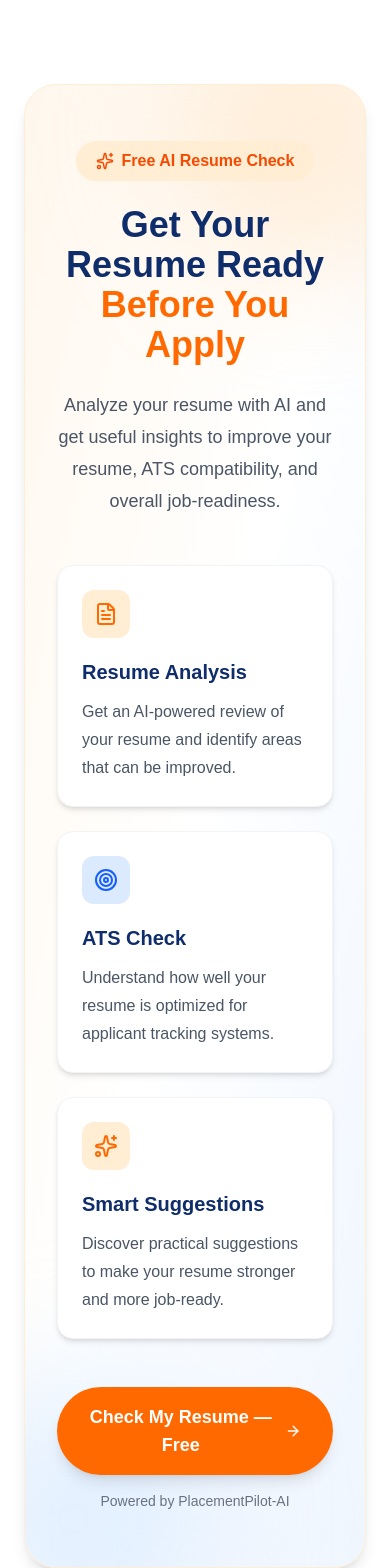
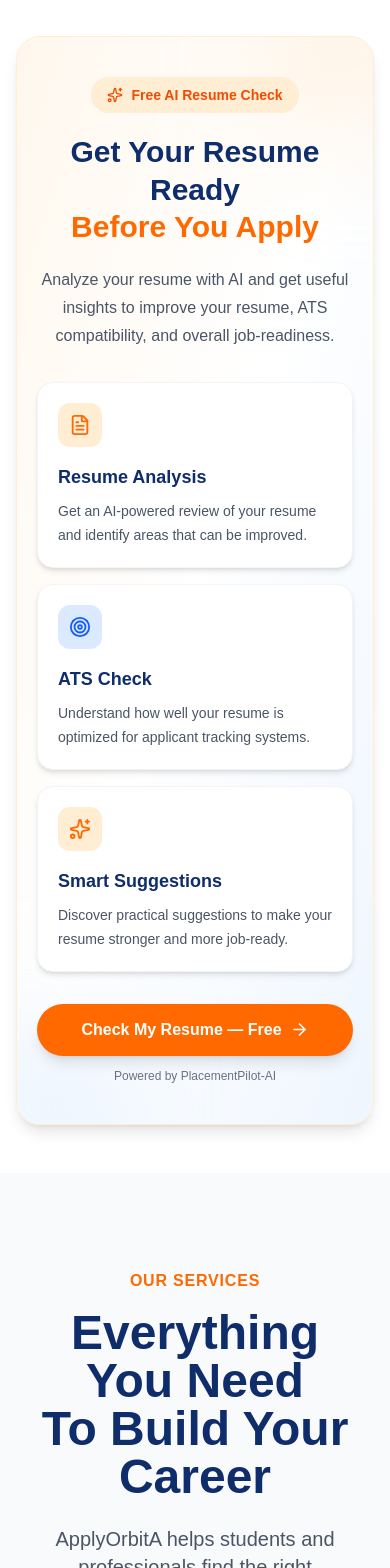
Before and after one commit to Jiya-builds/ApplyOrbita-job-portal, a Next.js app: page / in a window 390 px wide. Shown: the part 1920-3488 px from the top of the page. Built offline with nearby package versions, Linux system fonts and the light colour scheme.

Commit message:
Improve AI Resume Check mobile UI

```diff
--- a/app/page.tsx
+++ b/app/page.tsx
@@ -8,8 +8,6 @@ import CTA from "@/components/CTA";
 import Footer from "@/components/Footer";
 import FAQ from "@/components/FAQ";
 import AIResumeCheck from "@/components/AIResumeCheck";
-
-
 export default function Home() {
   return (
     <main>
--- a/components/AIResumeCheck.tsx
+++ b/components/AIResumeCheck.tsx
@@ -3,76 +3,83 @@ import { FileText, Target, Sparkles, ArrowRight } from "lucide-react";
 
 export default function AIResumeCheck() {
   return (
-    <section className="py-24 bg-white">
-      <div className="max-w-[1280px] mx-auto px-6">
-        <div className="relative overflow-hidden rounded-[32px] bg-gradient-to-br from-orange-50 via-white to-blue-50 border border-orange-100 shadow-lg">
+    <section className="py-12 sm:py-16 md:py-24 bg-white">
+      <div className="max-w-[1280px] mx-auto px-4 sm:px-6">
+        <div className="relative overflow-hidden rounded-[24px] sm:rounded-[32px] bg-gradient-to-br from-orange-50 via-white to-blue-50 border border-orange-100 shadow-lg">
 
-          <div className="absolute -top-24 -right-24 w-72 h-72 bg-orange-200/40 rounded-full blur-3xl" />
-          <div className="absolute -bottom-24 -left-24 w-72 h-72 bg-blue-200/40 rounded-full blur-3xl" />
+          <div className="absolute -top-16 -right-16 sm:-top-24 sm:-right-24 w-40 h-40 sm:w-72 sm:h-72 bg-orange-200/40 rounded-full blur-3xl" />
 
-          <div className="relative px-8 py-14 md:px-16 md:py-16">
+          <div className="absolute -bottom-16 -left-16 sm:-bottom-24 sm:-left-24 w-40 h-40 sm:w-72 sm:h-72 bg-blue-200/40 rounded-full blur-3xl" />
 
+          <div className="relative px-5 py-10 sm:px-8 sm:py-14 md:px-16 md:py-16">
+
+            {/* Heading */}
             <div className="text-center max-w-3xl mx-auto">
-              <span className="inline-flex items-center gap-2 bg-orange-100 text-orange-600 px-5 py-2 rounded-full font-semibold">
-                <Sparkles size={18} />
+
+              <span className="inline-flex items-center gap-2 bg-orange-100 text-orange-600 px-4 sm:px-5 py-2 rounded-full font-semibold text-sm sm:text-base">
+                <Sparkles size={16} className="sm:w-[18px] sm:h-[18px]" />
                 Free AI Resume Check
               </span>
 
-              <h2 className="mt-6 text-4xl md:text-5xl font-bold text-[#0F2D6B]">
+              <h2 className="mt-5 sm:mt-6 text-3xl sm:text-4xl md:text-5xl font-bold leading-tight text-[#0F2D6B]">
                 Get Your Resume Ready
                 <br />
-                <span className="text-orange-500">Before You Apply</span>
+                <span className="text-orange-500">
+                  Before You Apply
+                </span>
               </h2>
 
-              <p className="mt-6 text-lg md:text-xl text-gray-600 leading-8">
+              <p className="mt-5 sm:mt-6 text-base sm:text-lg md:text-xl text-gray-600 leading-7 sm:leading-8 max-w-2xl mx-auto">
                 Analyze your resume with AI and get useful insights to
                 improve your resume, ATS compatibility, and overall
                 job-readiness.
               </p>
+
             </div>
 
-            <div className="grid md:grid-cols-3 gap-6 mt-12 max-w-5xl mx-auto">
+            {/* Features */}
+            <div className="grid grid-cols-1 md:grid-cols-3 gap-4 sm:gap-6 mt-8 sm:mt-12 max-w-5xl mx-auto">
 
-              <div className="bg-white rounded-2xl p-6 shadow-md border border-gray-100">
-                <div className="w-12 h-12 rounded-xl bg-orange-100 text-orange-500 flex items-center justify-center">
-                  <FileText size={24} />
+              <div className="bg-white rounded-2xl p-5 sm:p-6 shadow-md border border-gray-100">
+                <div className="w-11 h-11 sm:w-12 sm:h-12 rounded-xl bg-orange-100 text-orange-500 flex items-center justify-center">
+                  <FileText size={22} />
                 </div>
 
-                <h3 className="mt-5 text-xl font-bold text-[#0F2D6B]">
+                <h3 className="mt-4 sm:mt-5 text-lg sm:text-xl font-bold text-[#0F2D6B]">
                   Resume Analysis
                 </h3>
 
-                <p className="mt-3 text-gray-600 leading-7">
+                <p className="mt-2 sm:mt-3 text-sm sm:text-base text-gray-600 leading-6 sm:leading-7">
                   Get an AI-powered review of your resume and identify areas
                   that can be improved.
                 </p>
               </div>
 
-              <div className="bg-white rounded-2xl p-6 shadow-md border border-gray-100">
-                <div className="w-12 h-12 rounded-xl bg-blue-100 text-blue-600 flex items-center justify-center">
-                  <Target size={24} />
+              <div className="bg-white rounded-2xl p-5 sm:p-6 shadow-md border border-gray-100">
+                <div className="w-11 h-11 sm:w-12 sm:h-12 rounded-xl bg-blue-100 text-blue-600 flex items-center justify-center">
+                  <Target size={22} />
                 </div>
 
-                <h3 className="mt-5 text-xl font-bold text-[#0F2D6B]">
+                <h3 className="mt-4 sm:mt-5 text-lg sm:text-xl font-bold text-[#0F2D6B]">
                   ATS Check
                 </h3>
 
-                <p className="mt-3 text-gray-600 leading-7">
+                <p className="mt-2 sm:mt-3 text-sm sm:text-base text-gray-600 leading-6 sm:leading-7">
                   Understand how well your resume is optimized for
                   applicant tracking systems.
                 </p>
               </div>
 
-              <div className="bg-white rounded-2xl p-6 shadow-md border border-gray-100">
-                <div className="w-12 h-12 rounded-xl bg-orange-100 text-orange-500 flex items-center justify-center">
-                  <Sparkles size={24} />
+              <div className="bg-white rounded-2xl p-5 sm:p-6 shadow-md border border-gray-100">
+                <div className="w-11 h-11 sm:w-12 sm:h-12 rounded-xl bg-orange-100 text-orange-500 flex items-center justify-center">
+                  <Sparkles size={22} />
                 </div>
 
-                <h3 className="mt-5 text-xl font-bold text-[#0F2D6B]">
+                <h3 className="mt-4 sm:mt-5 text-lg sm:text-xl font-bold text-[#0F2D6B]">
                   Smart Suggestions
                 </h3>
 
-                <p className="mt-3 text-gray-600 leading-7">
+                <p className="mt-2 sm:mt-3 text-sm sm:text-base text-gray-600 leading-6 sm:leading-7">
                   Discover practical suggestions to make your resume
                   stronger and more job-ready.
                 </p>
@@ -80,20 +87,23 @@ export default function AIResumeCheck() {
 
             </div>
 
-            <div className="mt-12 text-center">
+            {/* CTA */}
+            <div className="mt-8 sm:mt-12 text-center">
+
               <Link
                 href="https://placement-pilot-ai-dbx5.vercel.app/"
                 target="_blank"
                 rel="noopener noreferrer"
-                className="inline-flex items-center gap-3 bg-orange-500 hover:bg-orange-600 text-white px-8 py-4 rounded-full font-semibold text-lg shadow-lg hover:shadow-xl hover:scale-105 transition-all duration-300"
+                className="w-full sm:w-auto inline-flex items-center justify-center gap-2 sm:gap-3 bg-orange-500 hover:bg-orange-600 text-white px-6 sm:px-8 py-3.5 sm:py-4 rounded-full font-semibold text-base sm:text-lg shadow-lg hover:shadow-xl sm:hover:scale-105 transition-all duration-300"
               >
                 Check My Resume — Free
-                <ArrowRight size={20} />
+                <ArrowRight size={19} />
               </Link>
 
-              <p className="mt-4 text-sm text-gray-500">
+              <p className="mt-3 sm:mt-4 text-xs sm:text-sm text-gray-500">
                 Powered by PlacementPilot-AI
               </p>
+
             </div>
 
           </div>
```
